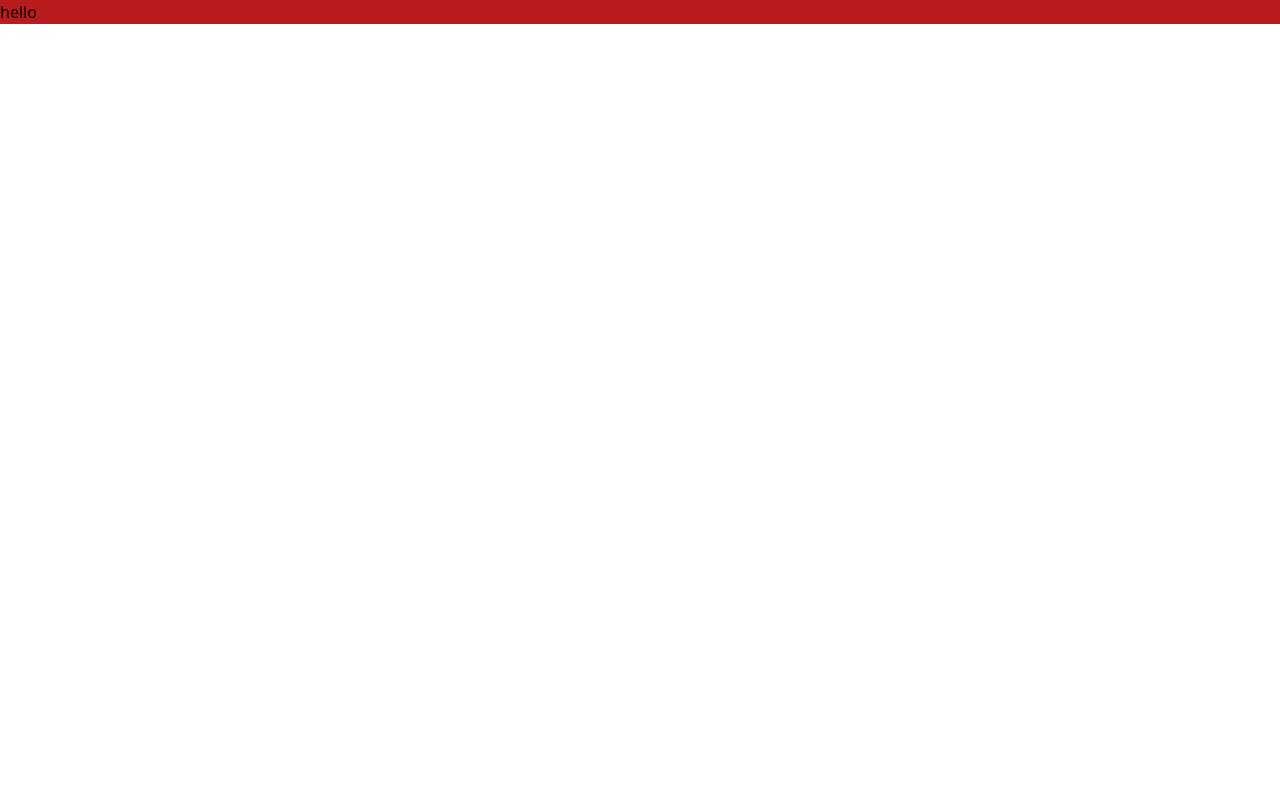
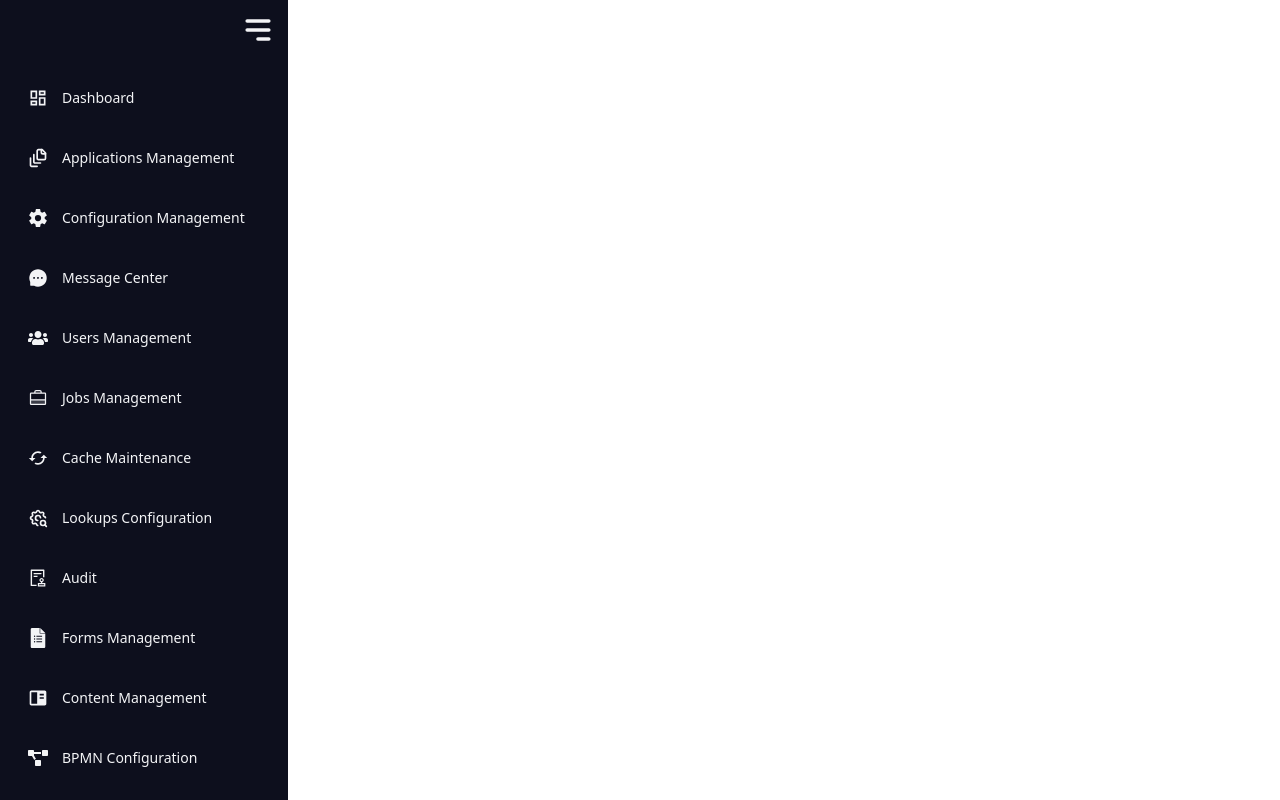
Before and after one commit to yousri-meftah/bankerise, a React (Vite) app in the folder packages/BackOffice Ui/: page / in a window 1280 px wide. Built offline with nearby package versions, Linux system fonts and the light colour scheme.

Commit message:
Sidebar + Added Dependencies

```diff
--- a/packages/BackOffice Ui/package.json
+++ b/packages/BackOffice Ui/package.json
@@ -11,12 +11,15 @@
   },
   "dependencies": {
     "@reduxjs/toolkit": "^2.2.1",
+    "@tailwindcss/forms": "^0.5.7",
     "autoprefixer": "^10.4.18",
     "axios": "^1.6.7",
     "postcss": "^8.4.35",
     "react": "^18.2.0",
     "react-dom": "^18.2.0",
+    "react-icons": "^5.0.1",
     "react-redux": "^9.1.0",
+    "react-router-dom": "^6.22.2",
     "tailwindcss": "^3.4.1"
   },
   "devDependencies": {
--- a/packages/BackOffice Ui/src/App.tsx
+++ b/packages/BackOffice Ui/src/App.tsx
@@ -1,7 +1,8 @@
+import Sidebar from "./Global/Sidebar";
 function App() {
   return (
     <>
-      <p className="bg-red-700">hello</p>
+    <Sidebar/>
     </>
   );
 }
--- /dev/null
+++ b/packages/BackOffice Ui/src/Global/Sidebar.tsx
@@ -0,0 +1,57 @@
+import React from 'react'
+import { Link } from 'react-router-dom';
+import { HiMenuAlt3 } from "react-icons/hi";
+import { MdOutlineDashboard } from "react-icons/md";
+import { LuFileStack } from "react-icons/lu";
+import { IoSettingsSharp } from "react-icons/io5";
+import { AiFillMessage } from "react-icons/ai";
+import { FaUsers } from "react-icons/fa";
+import { PiSuitcaseSimpleDuotone } from "react-icons/pi";
+import { MdOutlineCached } from "react-icons/md";
+import { TbSettingsSearch } from "react-icons/tb";
+import { AiOutlineAudit } from "react-icons/ai";
+import { SiGoogleforms } from "react-icons/si";
+import { BiSolidBookContent } from "react-icons/bi";
+import { FaProjectDiagram } from "react-icons/fa";
+const Sidebarr = () => {
+  const Modules = [
+    { name: "Dashboard", link: "/", icon: MdOutlineDashboard },
+    { name: "Applications Management", link: "/", icon: LuFileStack },
+    { name: "Configuration Management", link: "/", icon: IoSettingsSharp },
+    { name: "Message Center", link: "/", icon: AiFillMessage },
+    { name: "Users Management", link: "/", icon: FaUsers },
+    { name: "Jobs Management", link: "/", icon: PiSuitcaseSimpleDuotone },
+    { name: "Cache Maintenance", link: "/", icon: MdOutlineCached },
+    { name: "Lookups Configuration", link: "/", icon: TbSettingsSearch },
+    { name: "Audit", link: "/", icon: AiOutlineAudit },
+    { name: "Forms Management", link: "/", icon: SiGoogleforms },
+    { name: "Content Management", link: "/", icon: BiSolidBookContent },
+    { name: "BPMN Configuration", link: "/", icon: FaProjectDiagram },
+  ]
+  return (
+    <>
+      <div className='bg-[#0d0f1d] min-h-screen w-72 text-gray-100'>
+
+        <div className='p-3 flex justify-end'>
+          <HiMenuAlt3 size={36} className='cursor-pointer' />
+        </div>
+        <div className='mt-4 mx-5 flex flex-col gap-4 relative '>
+          {
+            Modules?.map((module, i) => (
+              <div key={i} className='flex items-center text-sm gap-3.5 font-medium p-2 hover:bg-gray-800 rounded-md my-1'>
+                <div>
+                  {React.createElement(module?.icon, { size: '20' })}
+                </div>
+                <h2>
+                  {module?.name}
+                </h2>
+              </div>))}
+        </div>
+
+
+      </div>
+    </>
+  )
+}
+
+export default Sidebarr
--- /dev/null
+++ b/packages/BackOffice Ui/src/Global/Topbar.tsx
@@ -0,0 +1,9 @@
+import React from 'react'
+
+const Topbar = () => {
+  return (
+    <div>Topbar</div>
+  )
+}
+
+export default Topbar
--- /dev/null
+++ b/packages/BackOffice Ui/src/assets/utils.js
@@ -0,0 +1,14 @@
+export const Modules = [
+    {name:"Dashboard",link:"/",icon:MdOutlineDashboard},
+    {name:"Applications Management",link:"/",icon:LuFileStack},
+    {name:"Configuration Management",link:"/",icon:IoSettingsSharp},
+    {name:"Message Center",link:"/",icon:AiFillMessage},
+    {name:"Users Management",link:"/",icon:FaUsers},
+    {name:"Jobs Management",link:"/",icon:PiSuitcaseSimpleDuotone},
+    {name:"Cache Maintenance",link:"/",icon:MdOutlineCached},
+    {name:"Lookups Configuration",link:"/",icon:TbSettingsSearch},
+    {name:"Audit",link:"/",icon:AiOutlineAudit},
+    {name:"Forms Management",link:"/",icon:SiGoogleforms},
+    {name:"Content Management",link:"/",icon:BiSolidBookContent },
+    {name:"BPMN Configuration",link:"/",icon:FaProjectDiagram },
+]
--- a/packages/BackOffice Ui/tailwind.config.js
+++ b/packages/BackOffice Ui/tailwind.config.js
@@ -3,5 +3,7 @@ module.exports = {
   theme: {
     extend: {},
   },
-  plugins: [],
+  plugins: [
+    require('@tailwindcss/forms'),
+  ],
 };
```
Also changed, not shown: 1 other file (tests, documents, lock files or other folders).
